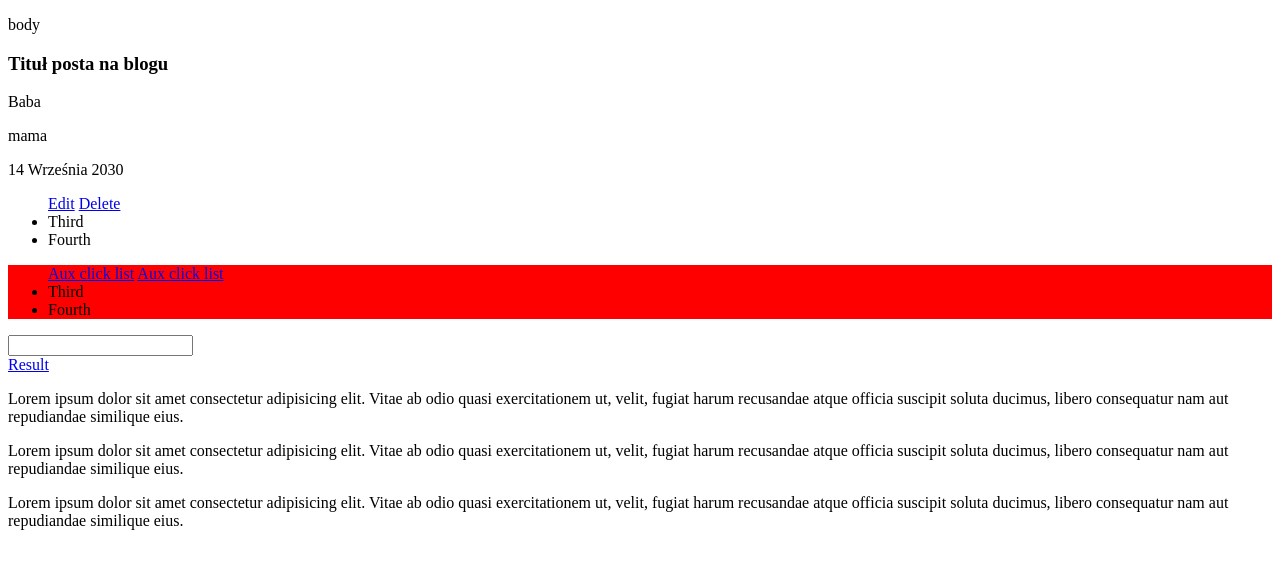
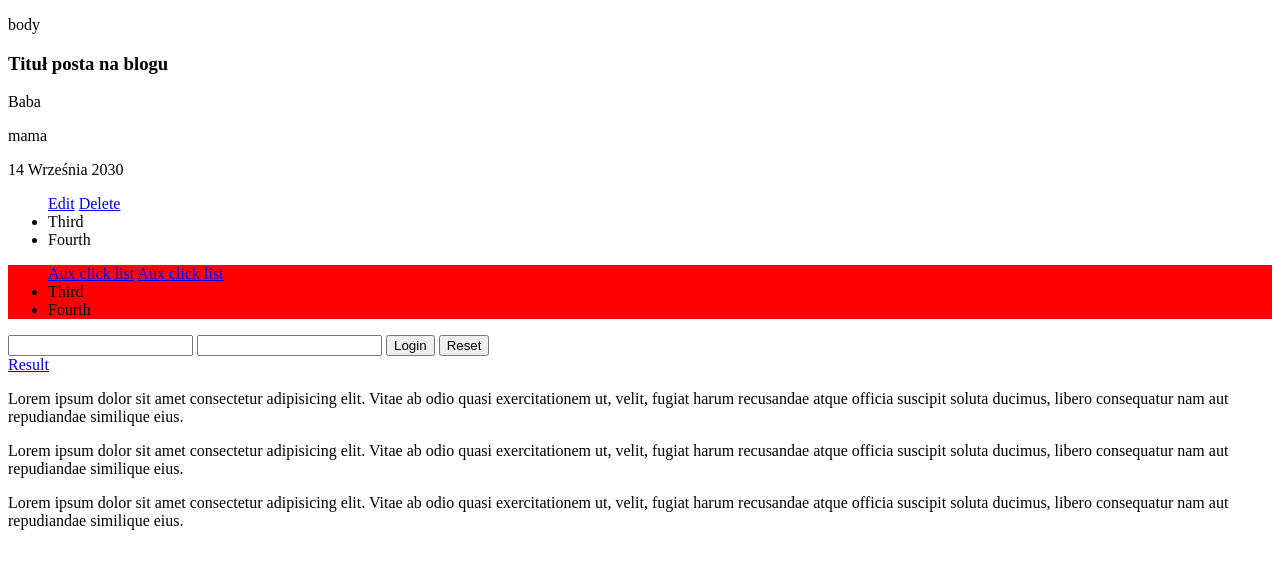
Before and after one commit to tycoonkabuzi/exercices, a plain HTML site: page index.html in a window 1280 px wide. Drawn offline with Linux system fonts and the light colour scheme.

Commit message:
Form events

```diff
--- a/index.html
+++ b/index.html
@@ -27,8 +27,11 @@
             <li>Third</li>
             <li>Fourth</li>
           </ul>
-          <form action="">
-            <input id="inputText" type="text" />
+          <form action="" id="formulaire">
+            <input id="email" type="email" />
+            <input id="password" type="password" />
+            <button type="submit">Login</button>
+            <button type="reset">Reset</button>
           </form>
           <a href="https://openai.com/index/chatgpt/" id="result">Result</a>
         </header>
```
Also changed, not shown: js/scopeVariables/scope.js (+25 -0 lines).
